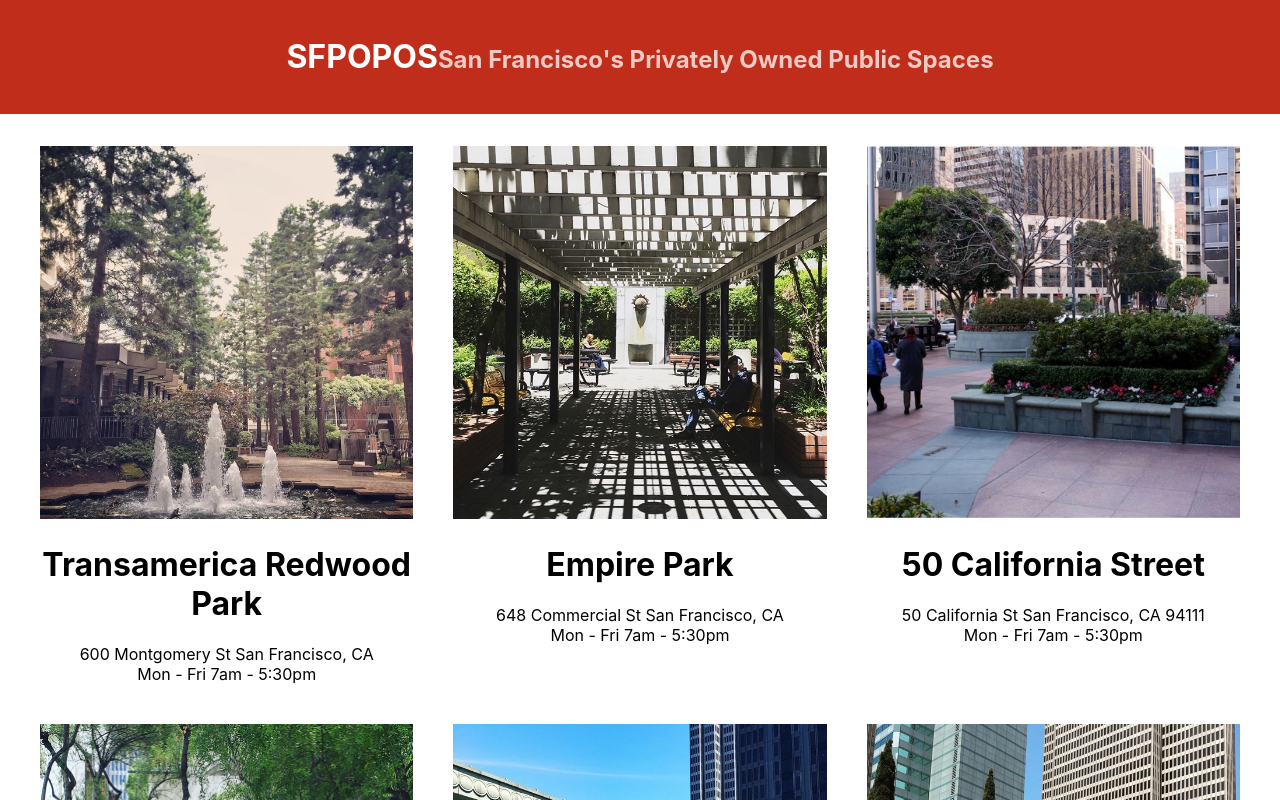
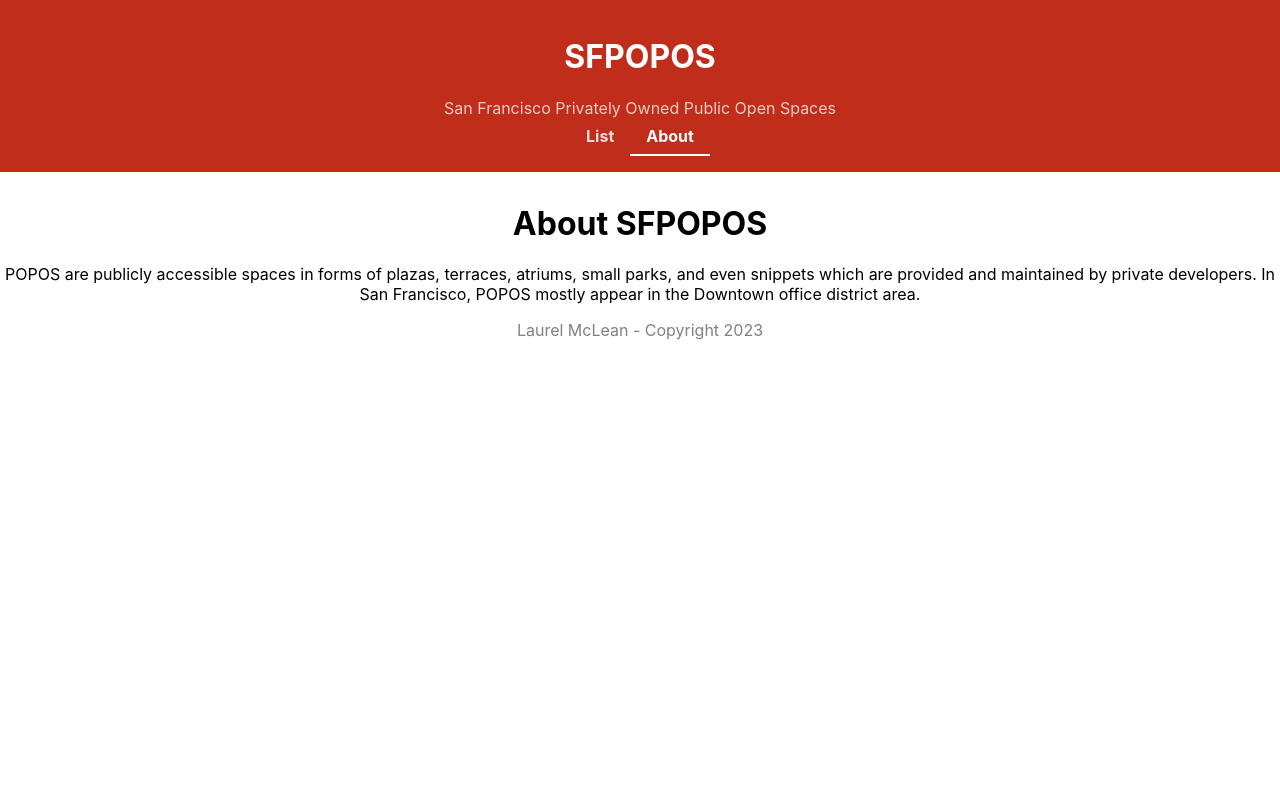
Before and after one commit to laurelmclean/ACS-1320-react-tutorial, a React (Create React App) app: page /#/about in a window 1280 px wide. Shown: the top 800 px of the page. Built offline with nearby package versions, Linux system fonts and the light colour scheme.

Commit message:
adding react router

```diff
--- a/package.json
+++ b/package.json
@@ -8,6 +8,7 @@
     "@testing-library/user-event": "^13.5.0",
     "react": "^18.2.0",
     "react-dom": "^18.2.0",
+    "react-router-dom": "^6.8.1",
     "react-scripts": "5.0.1",
     "web-vitals": "^2.1.4"
   },
--- /dev/null
+++ b/src/About.js
@@ -0,0 +1,17 @@
+import React from 'react'
+
+function About() {
+  return (
+    <div>
+      <h1>About SFPOPOS</h1>
+      <p>POPOS are publicly accessible spaces in
+        forms of plazas, terraces, atriums, small
+        parks, and even snippets which are provided
+        and maintained by private developers. In San
+        Francisco, POPOS mostly appear in the Downtown
+        office district area.</p>
+    </div>
+  )
+}
+
+export default About
--- a/src/App.js
+++ b/src/App.js
@@ -1,6 +1,5 @@
-import logo from './logo.svg';
+import { Outlet } from 'react-router-dom'
 import './App.css';
-import POPOSList from './POPOSList';
 import Footer from './Footer'
 
 import Title from './Title';
@@ -9,7 +8,7 @@ function App() {
   return (
     <div className="App">
       <Title />
-      <POPOSList />
+      <Outlet />
       <Footer />
     </div>
   );
--- /dev/null
+++ b/src/POPOSDetails.js
@@ -0,0 +1,28 @@
+import React from 'react'
+import { useParams } from 'react-router'
+import data from './sfpopos-data.json'
+
+function POPOSDetails(props) {
+  const params = useParams()
+  const { id } = params // Location index
+  const { images, title, desc, hours, features, geo } = data[id]
+
+  return (
+    <div>
+      <div>
+        <img src={`${process.env.PUBLIC_URL}images/${images[0]}`} alt={title} />
+      </div>
+
+      <div>
+        <h1>{ title }</h1>
+        <p>{ desc }</p>
+        <p>{ hours }</p>
+        <p>{ features }</p>
+        <p>{ geo.lat } { geo.lon }</p>
+      </div>
+
+    </div>
+  )
+}
+
+export default POPOSDetails
--- a/src/POPOSList.js
+++ b/src/POPOSList.js
@@ -5,9 +5,10 @@ import data from './sfpopos-data.json'
 
 function POPOSList() {
 
-    const spaces = data.map(( { title, address, images, hours } ) => {
+   const spaces = data.map(({ title, address, images, hours }, i) => {
   return (
     <POPOSSpace
+      id={i}
       key={title}
       name={title}
       address={address}
--- a/src/POPOSSpace.css
+++ b/src/POPOSSpace.css
@@ -7,3 +7,9 @@
   width: 100%;
   height: auto;
 }
+
+.hours {
+    color: grey;
+    padding-top: 10px;
+    font-style: italic;
+}
--- a/src/POPOSSpace.js
+++ b/src/POPOSSpace.js
@@ -1,20 +1,21 @@
 import React from 'react'
-import logo from './logo.svg'
+import { Link } from 'react-router-dom'
 import './POPOSSpace.css';
 
 function POPOSSpace(props) {
-  const { name, image, address, hours } = props
+  const { name, image, address, hours, id } = props
   return (
     <div className="POPOSSpace">
-      <img
-        src={`${process.env.PUBLIC_URL}/images/${image}`}
-        width="300"
-        height="300"
-        alt="Hello"
-      />
-      <h1>{name}</h1>
+      <Link to={`/details/${id}`}>
+        <img src={`${process.env.PUBLIC_URL}images/${image}`} width="300" height="300" alt="Hello" />
+      </Link>
+      <h1>
+        <Link to={`/details/${id}`}>
+            {name}
+        </Link>
+      </h1>
       <div>{address}</div>
-      <div>{hours}</div>
+      <div className="hours">{hours}</div>
     </div>
   )
 }
--- a/src/Title.css
+++ b/src/Title.css
@@ -13,3 +13,16 @@
 .Title-Subtitle {
   color: rgba(255, 255, 255, 0.75);
 }
+
+.Title a {
+  display: inline-block;
+  padding: 0.5em 1em;
+  color: rgba(255, 255, 255, 0.835);
+  font-weight: bold;
+  text-decoration: none;
+}
+
+.Title .nav-link-active {
+  color: #fff;
+  border-bottom: 2px solid;
+}
--- a/src/Title.js
+++ b/src/Title.js
@@ -1,15 +1,26 @@
 import React from 'react'
 import './Title.css';
+import { NavLink } from 'react-router-dom'
 
 function Title() {
   return (
     <div className="Title">
-      <h1>SFPOPOS</h1>
-        <div className="Title-Subtitle">
-            <h2>San Francisco's Privately Owned Public Spaces</h2>
+      <header>
+        <h1>SFPOPOS</h1>
+        <div className="Title-Subtitle">San Francisco Privately Owned Public Open Spaces</div>
+
+        <div>
+          <NavLink
+            className={({ isActive }) => isActive ? "nav-link-active" : "nav-link" }
+            to="/">List</NavLink>
+          <NavLink
+            className={({ isActive }) => isActive ? "nav-link-active" : "nav-link" }
+            to="/about">About</NavLink>
         </div>
+
+      </header>
     </div>
   )
 }
 
-export default Title
+export default Title;
--- a/src/index.js
+++ b/src/index.js
@@ -1,14 +1,28 @@
 import React from 'react';
-import ReactDOM from 'react-dom/client';
+//import ReactDOM from 'react-dom/client';
+import { createRoot } from 'react-dom/client'
 import './index.css';
 import App from './App';
+import POPOSList from './POPOSList';
+import About from './About';
 import reportWebVitals from './reportWebVitals';
+import { HashRouter as Router, Routes, Route } from 'react-router-dom';
+import POPOSDetails from './POPOSDetails'
 
-const root = ReactDOM.createRoot(document.getElementById('root'));
+const rootElement = document.getElementById('root');
+const root = createRoot(rootElement);
+
 root.render(
-  <React.StrictMode>
-    <App />
-  </React.StrictMode>
+  <Router>
+    <Routes>
+      <Route path="/" element={<App />}>
+        <Route path="/" element={<POPOSList />} />
+        <Route path="about" element={<About />} />
+        <Route path="/details/:id" element={<POPOSDetails />} />
+      </Route>
+    </Routes>
+  </Router>,
+  //document.getElementById('root')
 );
 
 // If you want to start measuring performance in your app, pass a function
```
Also changed, not shown: 1 other file (tests, documents, lock files or other folders). Lines whose indentation alone changed are shown as unchanged.
